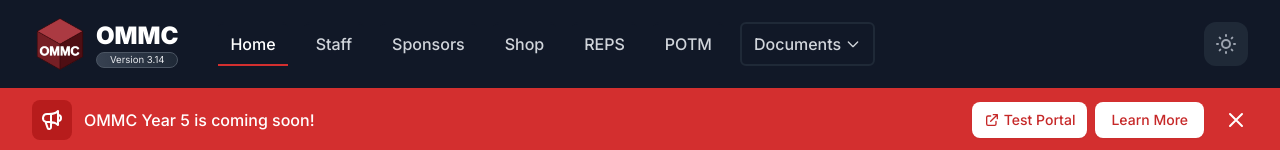
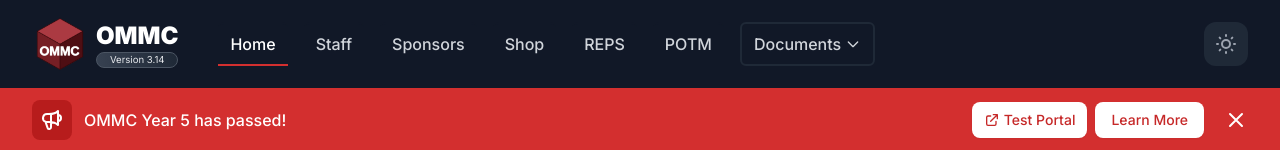
Before and after one commit to Kevin-Liu-01/OMMC-Website, a React (Create React App) app: page / in a window 1280 px wide. Shown: the top 150 px of the page. Built offline with nearby package versions, Linux system fonts and the light colour scheme; a web font is replaced by a local one.

Commit message:
year 5 passed

```diff
--- a/src/Components/Banner.js
+++ b/src/Components/Banner.js
@@ -25,8 +25,8 @@ export default function Banner() {
               />
             </span>
             <p className="ml-3 font-medium text-white truncate">
-              <span className="md:hidden">OMMC Year 5 is coming soon!</span>
-              <span className="hidden md:inline">OMMC Year 5 is coming soon!</span>
+              <span className="md:hidden">OMMC Year 5 has passed!</span>
+              <span className="hidden md:inline">OMMC Year 5 has passed!</span>
             </p>
           </div>
           <div className="order-3 gap-2 grid mt-2 flex-shrink-0 w-full sm:order-2 sm:mt-0 sm:w-auto sm:flex sm:flex-row">
```
